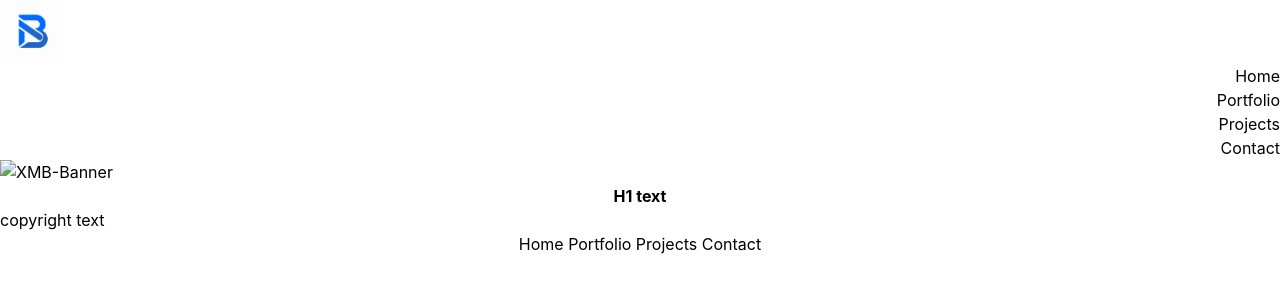
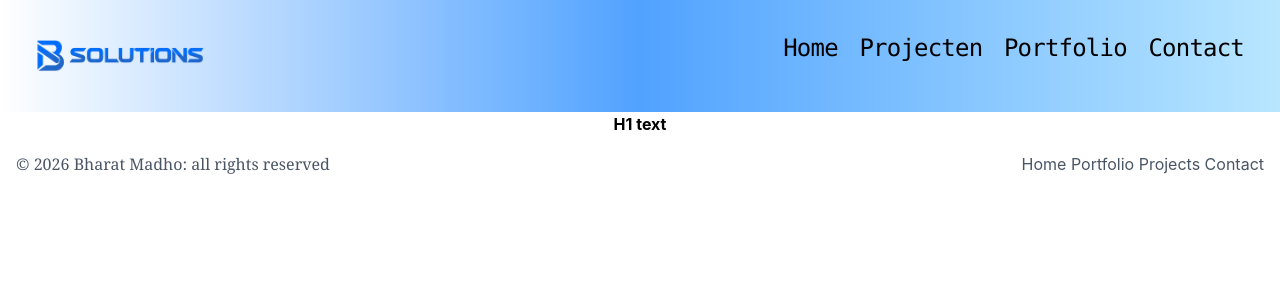
Before and after one commit to bharat-madho/portfolio, a website: page project.html in a window 1280 px wide. Drawn offline with Linux system fonts and the light colour scheme.

Commit message:
Fixed header on all pages

```diff
--- /dev/null
+++ b/postman/globals/workspace.globals.yaml
@@ -0,0 +1,2 @@
+name: Globals
+values: []
--- a/project.html
+++ b/project.html
@@ -9,17 +9,20 @@
     <link rel="stylesheet" href="css/style.css">
 </head>
 <body>
-    <header>
-        <img src="assets/logo_small.png" width="64x" alt="logo Bharat">
-        <nav style="text-align: right;">
-            <ul>
-                <li><a href="index.html">Home</a></li>
-                <li><a href="portfolio.html">Portfolio</a></li>
-                <li><a href="project.html">Projects</a></li>
-                <li><a href="contact.html">Contact</a></li>
+    <header class="flex tracking-tighter font-mono  gap-4 justify-between p-4 bg-gradient-to-r from-white-100 via-blue-400 to-sky-200">
+        <a rel="noopener noreferrer" href="index.html" ><img src="assets/logo2.png" class="w-48 h-16 m-2" alt="logo Bharat"></a>
+        <nav class="md:text-2xl">
+
+            <div id="menu" class="no-underline flex p-4 gap-2 ">
+            <ul class="">
+            <li class="px-1 block rounded-sm hover:bg-sky-200 hover:underline"><a href="index.html">Home</a></li>
+            <li class="px-1 block rounded-sm hover:bg-sky-200 hover:underline"><a href="project.html">Projecten</a></li>
+            <li class="px-1 block rounded-sm hover:bg-sky-200 hover:underline"><a href="portfolio.html">Portfolio</a></li>
+            <li class="px-1 block rounded-sm hover:bg-sky-200 hover:underline"><a href="contact.html" aria-current="page">Contact</a></li>
             </ul>
+            </div>
+
         </nav>
-        <img src="assets/xmb.jpg" alt="XMB-Banner">
     </header>
     <main>
         <h1 style="font-size: medium; font-weight: bold; text-align: center;">H1 text</h1>
@@ -27,14 +30,14 @@
     <aside>
 
     </aside>
-    <footer>
-        <h2>copyright text</h2>
-        <article style="text-align: center;">
+    <footer class="py-4 sm:flex sm:justify-between text-gray-600" style="text-align: center;">
+        <h2 class="px-4 font-serif">&copy; 2026 <a href="tos.html" class="hover:underline">Bharat Madho:</a> all rights reserved</h2>
+        <div class="px-4">
             <a href="index.html">Home</a>
             <a href="portfolio.html">Portfolio</a>
             <a href="project.html">Projects</a>
             <a href="contact.html">Contact</a>
-        </article>
+        </div>
     </footer>
 </body>
 </html>
```
Also changed, not shown: contact.html (+5 -5 lines), index.html (+8 -9 lines), portfolio.html (+15 -13 lines), tos.html (+18 -1 lines), .postman/resources.yaml (added).
